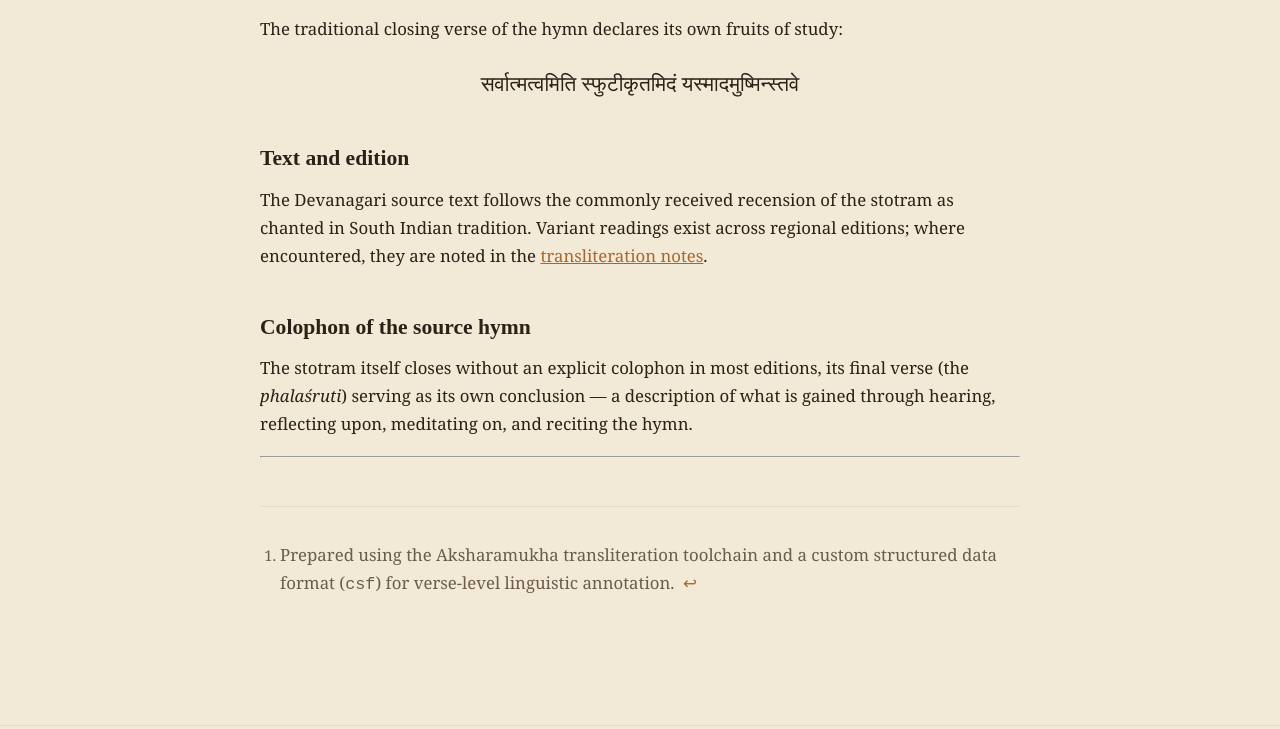
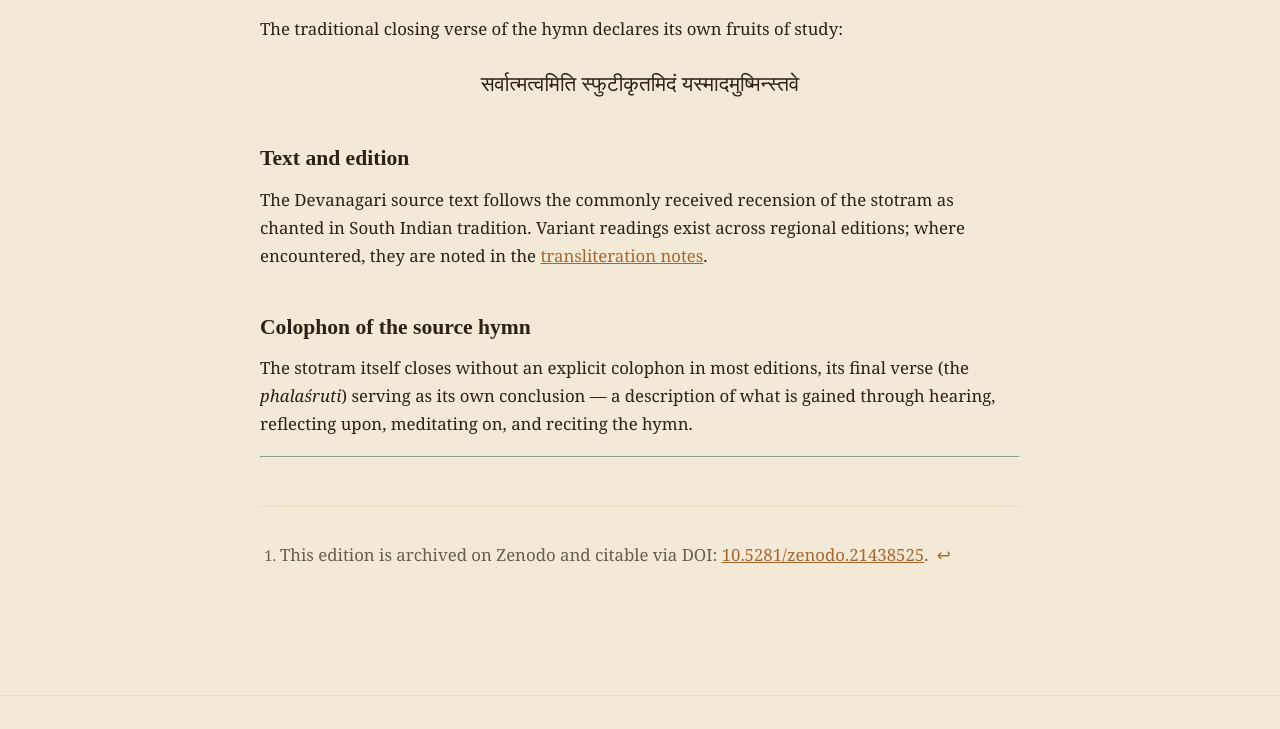
Before and after one commit to oleandrum/dakshinamurti-stotram, an Eleventy site: page src/colophon.md in a window 1280 px wide. Shown: the part 264-993 px from the top of the page. Built offline with nearby package versions, Linux system fonts and the light colour scheme; Eleventy itself is replaced by a stand-in of ours; files that its build step writes are made by us from their sources; no server answers; a web font is replaced by a local one; what js-yaml, markdown-it-abbr, markdown-it-attrs, markdown-it-container would draw is missing.

Commit message:
Add Zenodo DOI to citation metadata, README, and colophon

```diff
--- a/src/colophon.md
+++ b/src/colophon.md
@@ -21,4 +21,4 @@ The Devanagari source text follows the commonly received recension of the stotra
 
 The stotram itself closes without an explicit colophon in most editions, its final verse (the *phalaśruti*) serving as its own conclusion — a description of what is gained through hearing, reflecting upon, meditating on, and reciting the hymn.
 
-[^1]: Prepared using the Aksharamukha transliteration toolchain and a custom structured data format (`csf`) for verse-level linguistic annotation.
+[^1]: This edition is archived on Zenodo and citable via DOI: [10.5281/zenodo.21438525](https://doi.org/10.5281/zenodo.21438525).
```
Also changed, not shown: README.md, 1 other file.
